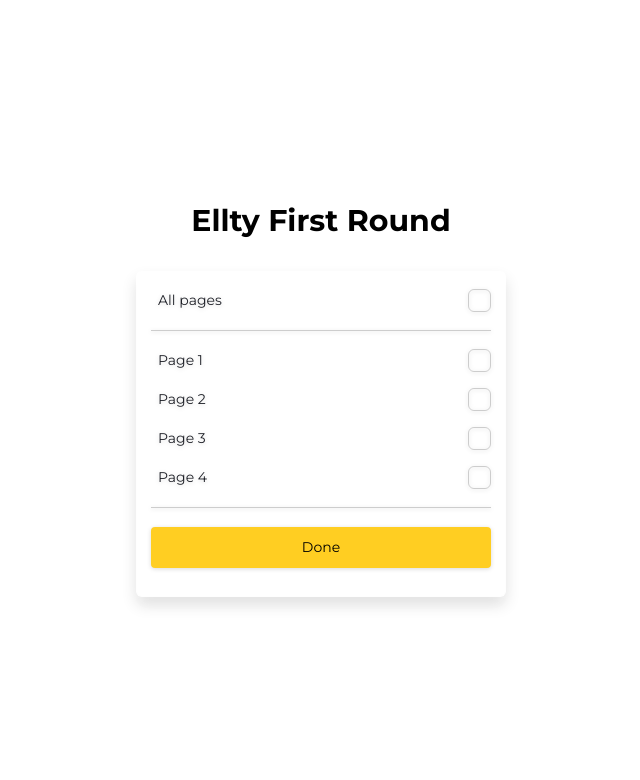
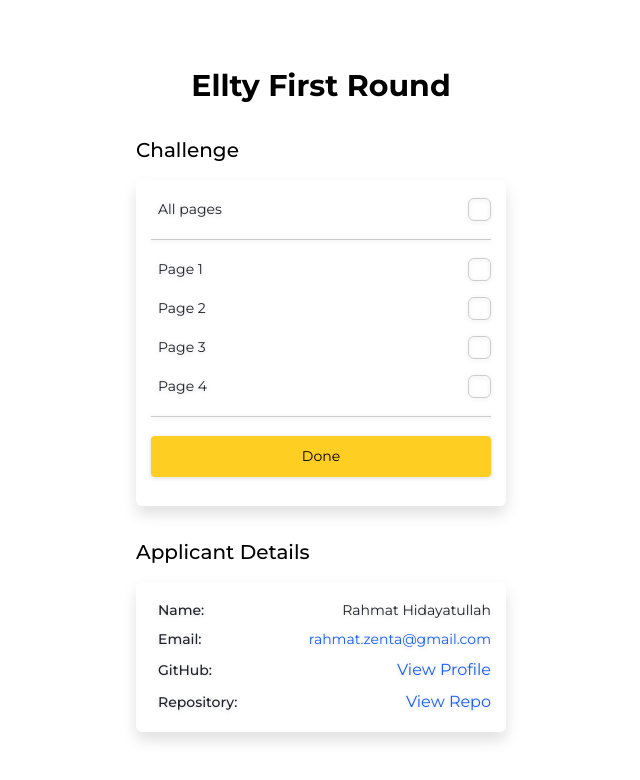
Before and after one commit to erhahahaa/ellty-first-round, a React (Vite) app: page / in a window 1280 px wide. Shown: the top 780 px of the page, without its empty margins (319-959 px from the left). Built offline with nearby package versions, Linux system fonts and the light colour scheme.

Commit message:
feat(app): add SubHeading component and restructure layout

```diff
--- a/src/App.tsx
+++ b/src/App.tsx
@@ -1,4 +1,15 @@
 import { Pages } from "./components/pages"
+import { ApplicantDetails } from "./components/applicant-details"
+
+const SubHeading = ({ children }: { children: React.ReactNode }) => {
+  return (
+    <p
+      className="text-xl font-medium text-start">
+      {children}
+    </p>
+  )
+}
+
 
 function App() {
   return (
@@ -7,7 +18,16 @@
         Ellty First Round
       </h1>
 
-      <Pages />
+      <section className="space-y-4">
+        <SubHeading>Challenge</SubHeading>
+        <Pages />
+      </section>
+
+      <section className="space-y-4">
+        <SubHeading>Applicant Details</SubHeading>
+        <ApplicantDetails />
+
+      </section>
     </div>
   )
 }
```
